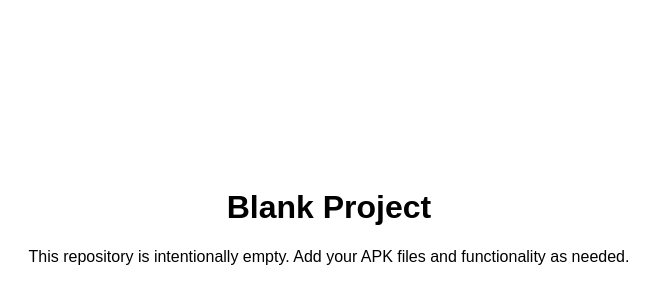
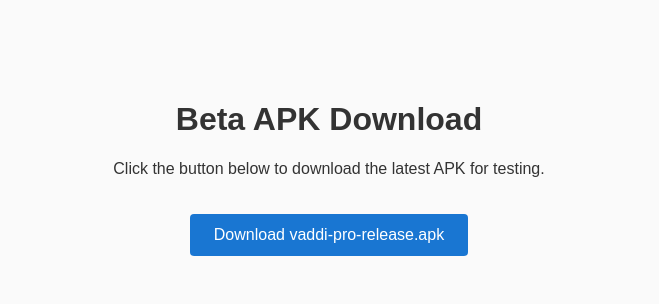
Before and after one commit to vuggidisaivarshith/beta-apks, a plain HTML site: page index.html in a window 1280 px wide. Shown: the whole page, without its empty margins (311-970 px from the left). Drawn offline with Linux system fonts and the light colour scheme.

Commit message:
feat: add light themed download page for APK

```diff
--- a/index.html
+++ b/index.html
@@ -3,13 +3,34 @@
 <head>
   <meta charset="UTF-8" />
   <meta name="viewport" content="width=device-width, initial-scale=1.0" />
-  <title>Blank Project</title>
+  <title>Beta APK Download</title>
   <style>
-    body {font-family: Arial, sans-serif; text-align: center; padding-top: 20vh;}
+    body {
+      font-family: Arial, Helvetica, sans-serif;
+      background-color: #fafafa; /* light background */
+      color: #333; /* dark text */
+      text-align: center;
+      padding-top: 10vh;
+      margin: 0;
+    }
+    a.button {
+      display: inline-block;
+      margin-top: 20px;
+      padding: 12px 24px;
+      background-color: #1976d2; /* blue accent */
+      color: #fff;
+      text-decoration: none;
+      border-radius: 4px;
+      font-size: 1rem;
+    }
+    a.button:hover {
+      background-color: #1565c0;
+    }
   </style>
 </head>
 <body>
-  <h1>Blank Project</h1>
-  <p>This repository is intentionally empty. Add your APK files and functionality as needed.</p>
+  <h1>Beta APK Download</h1>
+  <p>Click the button below to download the latest APK for testing.</p>
+  <a class="button" href="/testing-apks/vaddi-pro-release.apk" download>Download vaddi-pro-release.apk</a>
 </body>
 </html>
```
